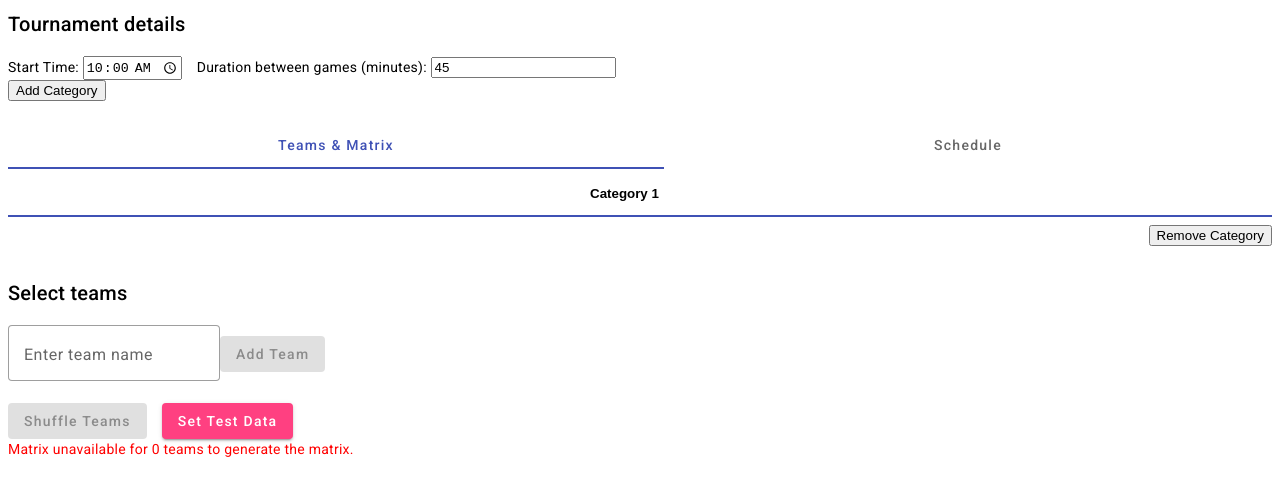
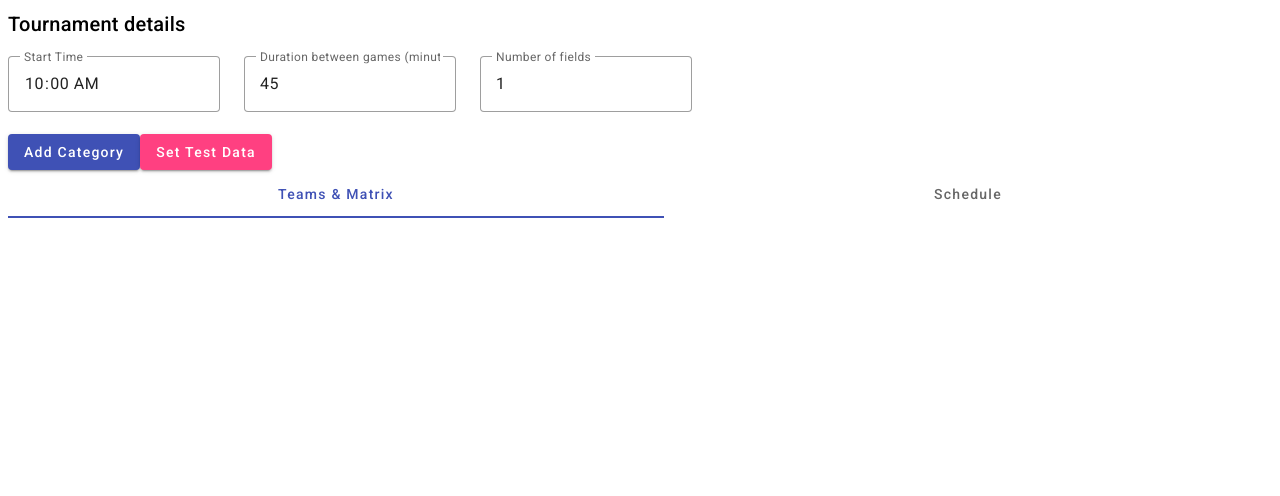
Before and after one commit to alexeil/kb-matrixes, an Angular app: page / in a window 1280 px wide. Shown: the top 496 px of the page. Built offline with nearby package versions, Linux system fonts and the light colour scheme.

Commit message:
add set data for 2 categories

```diff
--- a/src/app/app.component.html
+++ b/src/app/app.component.html
@@ -1,20 +1,26 @@
 <h2>Tournament details</h2>
 
-<div>
-  <label>Start Time:
-    <input type="time" [(ngModel)]="scheduleStart" />
-  </label>
+<div style="display: flex; align-items: center; gap: 24px;">
+  <mat-form-field appearance="outline">
+    <mat-label>Start Time</mat-label>
+    <input matInput type="time" [(ngModel)]="scheduleStart" />
+  </mat-form-field>
 
-  <span style="display:inline-block; width: 15px;"></span>
+  <mat-form-field appearance="outline">
+    <mat-label>Duration between games (minutes)</mat-label>
+    <input matInput type="number" [(ngModel)]="scheduleInterval" min="1" />
+  </mat-form-field>
 
-  <label>Duration between games (minutes):
-    <input type="number" [(ngModel)]="scheduleInterval" min="1" />
-  </label>
+  <mat-form-field appearance="outline">
+    <mat-label>Number of fields</mat-label>
+    <input matInput type="number" [(ngModel)]="numberOfFields" min="1" />
+  </mat-form-field>
+
 </div>
 
+<button mat-raised-button color="primary" (click)="addCategory()">Add Category</button>
 
-<button (click)="addCategory()">Add Category</button>
-<br /><br />
+<button mat-raised-button color="accent" (click)="setTestData()">Set Test Data</button>
 
 <mat-tab-group [(selectedIndex)]="mainTabIndex">
   <!-- Teams/Matrix/Game Sheets Tab -->
@@ -25,7 +31,11 @@
           <input [(ngModel)]="cat.name"
             style="width: 100px; border: none; background: transparent; font-weight: bold;" />
         </ng-template>
-        <button (click)="removeCategory(i)" style="float:right; margin-top:8px;">Remove Category</button>
+
+        <button mat-fab extended (click)="removeCategory(i)" style="float:right; margin-top:8px;">
+          <mat-icon>delete</mat-icon>
+          Remove Category
+        </button>
 
         <br /><br /><br />
         <app-team-input [teams]="cat.teams" [catIndex]="i"></app-team-input>
@@ -36,9 +46,9 @@
           Matrix unavailable for {{ cat.teams.length }} teams to generate the matrix.
         </div>
 
-      <app-ranking [lang]="lang" [catIndex]="i"></app-ranking>
+        <app-ranking [lang]="lang" [catIndex]="i"></app-ranking>
 
-       <app-game-sheet [catIndex]="i"></app-game-sheet>
+        <app-game-sheet [catIndex]="i"></app-game-sheet>
 
       </mat-tab>
     </mat-tab-group>
--- a/src/app/app.component.ts
+++ b/src/app/app.component.ts
@@ -13,6 +13,7 @@ export class AppComponent {
   mainTabIndex = 0;
   scheduleStart: string = '10:00';
   scheduleInterval: number = 45; // in minutes
+  numberOfFields: number = 1; // Default number of fields
 
   lang: 'en' | 'cz' = 'en';
   teamLabels = ['M', 'B', 'Č'];
@@ -65,4 +66,23 @@ export class AppComponent {
   trackByCategoryId(index: number, cat: Category) {
     return cat.id;
   }
+
+  setTestData() {
+    const categories: Category[] = [
+      {
+        id: Date.now() + Math.random(),
+        name: 'Category A',
+        teams: ['Pardubice', 'Hradec Králové', 'Brno', 'Praha', 'Plzeň'],
+        displayMatrix: []
+      },
+      {
+        id: Date.now() + Math.random(),
+        name: 'Category B',
+        teams: ['Olomouc', 'Liberec', 'Ostrava', 'Zlín', 'Jihlava', 'Karlovy Vary'],
+        displayMatrix: []
+      }
+    ];
+    this.catState.setCategories(categories);
+    this.selectedCategoryIndex = 0;
+  }
 }
--- a/src/app/components/team-input/team-input.component.html
+++ b/src/app/components/team-input/team-input.component.html
@@ -16,11 +16,6 @@
 
 <span style="display:inline-block; width: 15px;"></span>
 
-<button mat-raised-button color="accent" (click)="setTestData()">
-  Set Test Data
-</button>
-
-
 <mat-list *ngIf="teams.length">
   <mat-list-item *ngFor="let team of teams; let i = index">
     <span mat-line>{{ i+1 }}. {{ team }}</span>
--- a/src/app/components/team-input/team-input.component.ts
+++ b/src/app/components/team-input/team-input.component.ts
@@ -43,12 +43,4 @@ export class TeamInputComponent {
       teams: newTeams
     });
   }
-
-  setTestData() {
-    const newTeams = ['Pardubice', 'Hradec Králové', 'Brno', 'Praha', 'Plzeň'];
-    this.catState.updateCategory(this.catIndex, {
-      ...this.catState.categories[this.catIndex],
-      teams: newTeams
-    });
-  }
 }
--- a/src/app/services/category-state.service.ts
+++ b/src/app/services/category-state.service.ts
@@ -4,14 +4,7 @@ import { Category } from '../models/category';
 
 @Injectable({ providedIn: 'root' })
 export class CategoryStateService {
-  private categoriesSubject = new BehaviorSubject<Category[]>([
-    {
-      id: Date.now() + Math.random(),
-      name: 'Category 1',
-      teams: [],
-      displayMatrix: []
-    }
-  ]);
+  private categoriesSubject = new BehaviorSubject<Category[]>([]);
   categories$ = this.categoriesSubject.asObservable();
 
   get categories(): Category[] {
```
Also changed, not shown: angular.json (line endings or trailing spaces).
